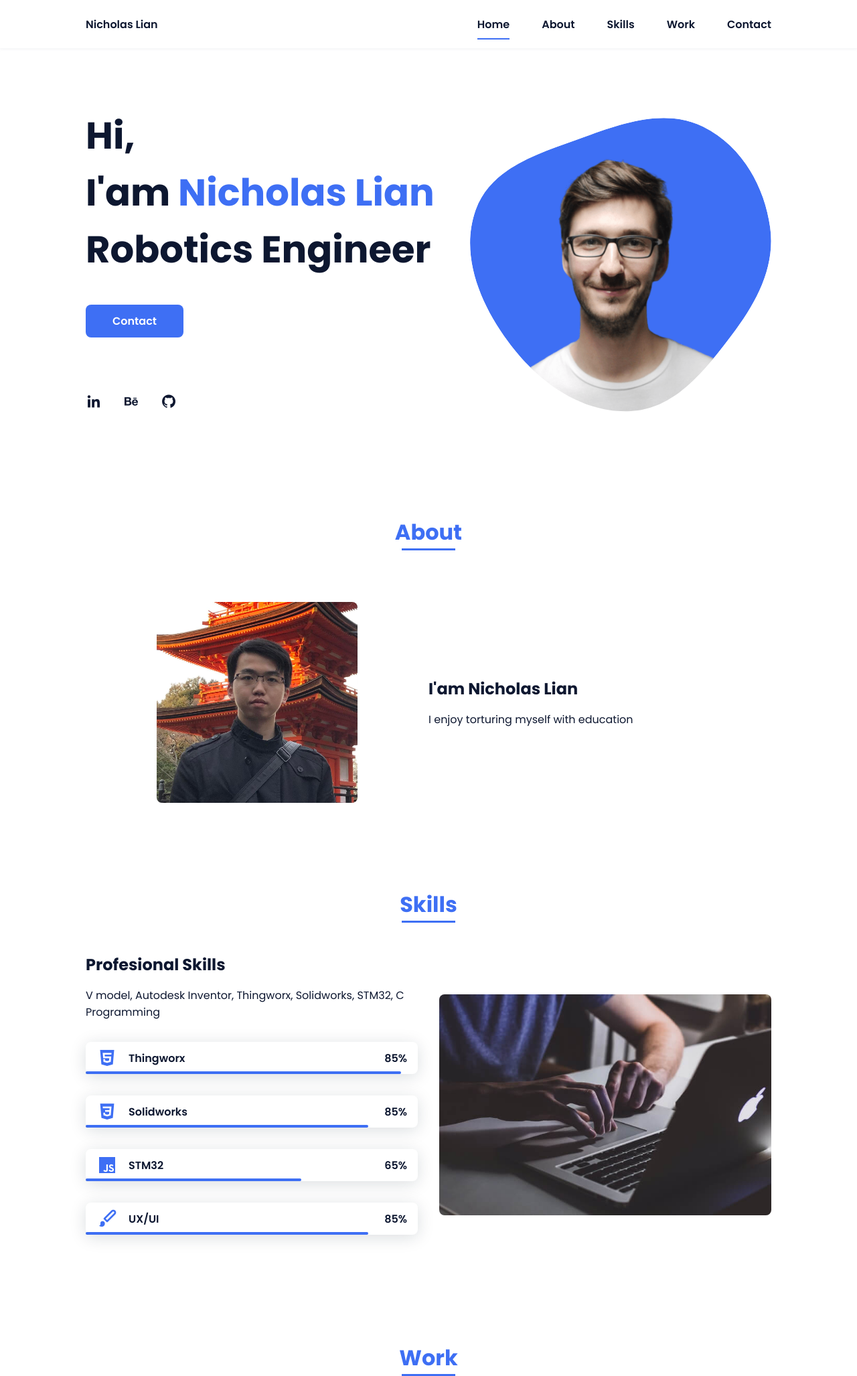
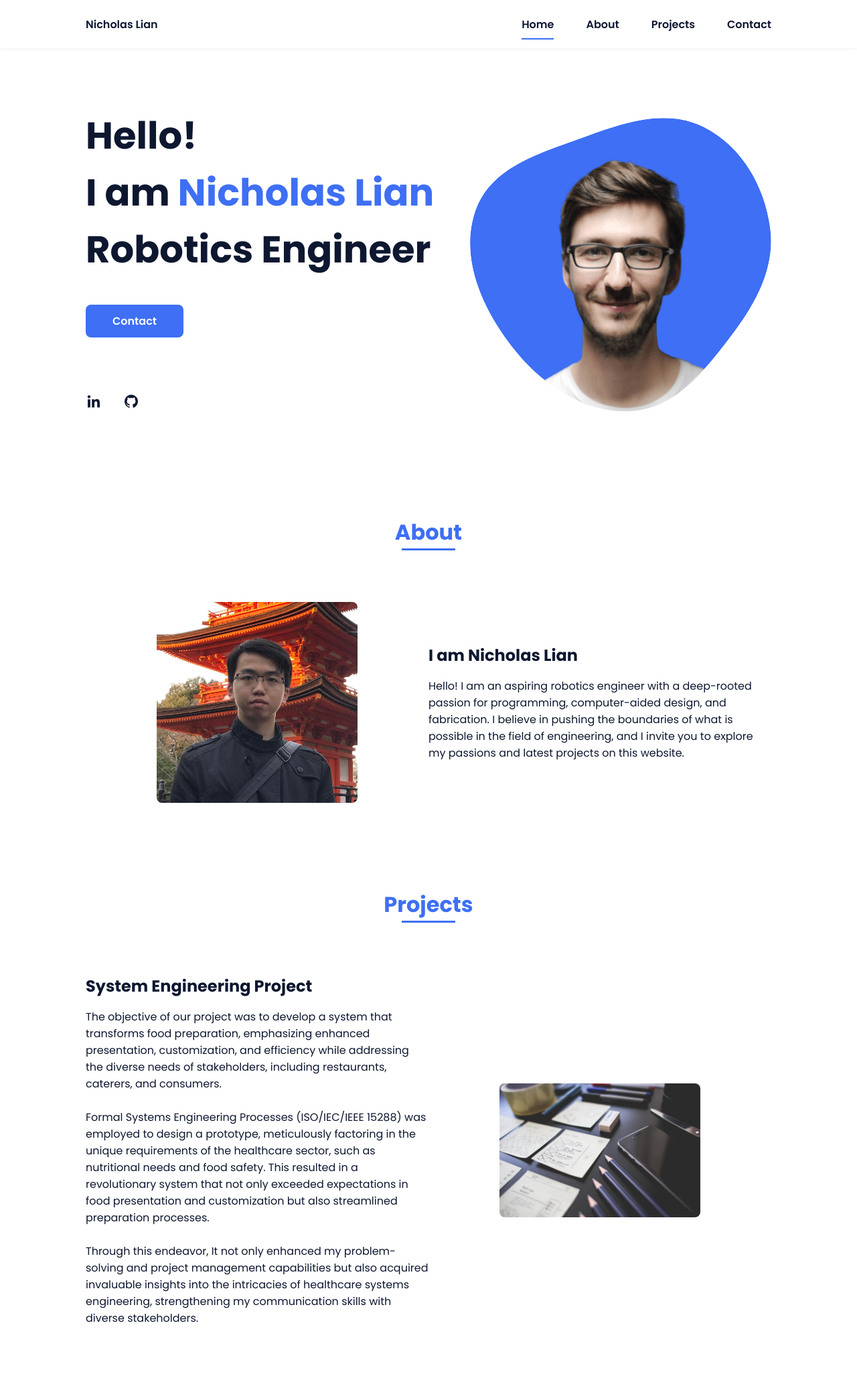
Before and after one commit to 2201124/sep2-portfolio, a plain HTML site: page index.html in a window 1280 px wide. Shown: the top 2055 px of the page at 67% size. Drawn offline with nearby package versions, Linux system fonts and the light colour scheme.

Commit message:
Removed Work & Skills Section

```diff
--- a/assets/css/styles.css
+++ b/assets/css/styles.css
@@ -217,7 +217,7 @@ img {
   fill: var(--first-color);
 }
 .home__blob-img {
-  width: 360px;
+  width: 400px;
 }
 
 /*BUTTONS*/
--- a/index.html
+++ b/index.html
@@ -23,8 +23,8 @@
                     <ul class="nav__list">
                         <li class="nav__item"><a href="#home" class="nav__link active-link">Home</a></li>
                         <li class="nav__item"><a href="#about" class="nav__link">About</a></li>
-                        <li class="nav__item"><a href="#skills" class="nav__link">Skills</a></li>
-                        <li class="nav__item"><a href="#work" class="nav__link">Work</a></li>
+                        <!-- <li class="nav__item"><a href="#skills" class="nav__link">Skills</a></li> -->
+                        <li class="nav__item"><a href="#work" class="nav__link">Projects</a></li>
                         <li class="nav__item"><a href="#contact" class="nav__link">Contact</a></li>
                     </ul>
                 </div>
@@ -39,15 +39,14 @@
             <!--===== HOME =====-->
             <section class="home bd-grid" id="home">
                 <div class="home__data">
-                    <h1 class="home__title">Hi,<br>I'am <span class="home__title-color">Nicholas Lian</span><br> Robotics Engineer</h1>
+                    <h1 class="home__title">Hello!<br>I am <span class="home__title-color">Nicholas Lian</span><br> Robotics Engineer</h1>
 
                     <a href="#" class="button">Contact</a>
                 </div>
 
                 <div class="home__social">
-                    <a href="" class="home__social-icon"><i class='bx bxl-linkedin'></i></a>
-                    <a href="" class="home__social-icon"><i class='bx bxl-behance' ></i></a>
-                    <a href="" class="home__social-icon"><i class='bx bxl-github' ></i></a>
+                    <a href="https://www.linkedin.com/in/liannicholas/"target="_blank" class="home__social-icon"><i class='bx bxl-linkedin'></i></a>
+                    <a href="https://github.com/2201124" target="_blank"class="home__social-icon"><i class='bx bxl-github' ></i></a>
                 </div>
 
                 <div class="home__img">
@@ -57,7 +56,7 @@
                         </mask>
                         <g mask="url(#mask0)">
                             <path d="M9.19024 145.964C34.0253 76.5814 114.865 54.7299 184.111 29.4823C245.804 6.98884 311.86 -14.9503 370.735 14.143C431.207 44.026 467.948 107.508 477.191 174.311C485.897 237.229 454.931 294.377 416.506 344.954C373.74 401.245 326.068 462.801 255.442 466.189C179.416 469.835 111.552 422.137 65.1576 361.805C17.4835 299.81 -17.1617 219.583 9.19024 145.964Z"/>
-                            <image class="home__blob-img" x="50" y="60" href="assets/img/perfil.png"/>
+                            <image class="home__blob-img" x="40" y="60" href="assets/img/perfil.png"/>
                         </g>
                     </svg>
                 </div>
@@ -73,13 +72,13 @@
                     </div>
 
                     <div>
-                        <h2 class="about__subtitle">I'am Nicholas Lian</h2>
-                        <p class="about__text">I enjoy torturing myself with education</p>
+                        <h2 class="about__subtitle">I am Nicholas Lian</h2>
+                        <p class="about__text">Hello! I am an aspiring robotics engineer with a deep-rooted passion for programming, computer-aided design, and fabrication. I believe in pushing the boundaries of what is possible in the field of engineering, and I invite you to explore my passions and latest projects on this website.</p>
                     </div>
                 </div>
             </section>
 
-            <!--===== SKILLS =====-->
+            <!--===== SKILLS
             <section class="skills section" id="skills">
                 <h2 class="section-title">Skills</h2>
 
@@ -142,11 +141,11 @@
                     </div>
                 </div>
             </section>
-
+=====-->
             <!--===== WORK =====-->
             <section class="work section" id="work">
-                <h2 class="section-title">Work</h2>
-
+                <h2 class="section-title">Projects</h2>
+				<!--
                 <div class="work__container bd-grid">
                     <a href="" class="work__img">
                         <img src="assets/img/work1.jpg" alt="">
@@ -167,6 +166,25 @@
                         <img src="assets/img/work6.jpg" alt="">
                     </a>
                 </div>
+				-->
+				<div class="about__container bd-grid">
+                    <div>
+                        <h2 class="about__subtitle">System Engineering Project</h2>
+                        <p class="about__text"> The objective of our project was to develop a system that transforms food preparation, emphasizing enhanced presentation, customization, and efficiency while addressing the diverse needs of stakeholders, including restaurants, caterers, and consumers.</p>
+						<br>
+						<p class="about__text"> Formal Systems Engineering Processes (ISO/IEC/IEEE 15288) was employed to design a prototype, meticulously factoring in the unique requirements of the healthcare sector, such as nutritional needs and food safety.
+						This resulted in a revolutionary system that not only exceeded expectations in food presentation and customization but also streamlined preparation processes.</p>
+						<br>
+						<p class = "about__text">Through this endeavor, It not only enhanced my problem-solving and project management capabilities but also acquired invaluable insights into the intricacies of healthcare systems engineering, strengthening my communication skills with diverse stakeholders. </p>
+					</div>
+
+
+					<a href="" class="about__img">
+                        <img src="assets/img/work1.jpg" alt="">
+                    </a>
+                </div>
+
+
             </section>
 
             <!--===== CONTACT =====-->
@@ -188,11 +206,9 @@
         <footer class="footer">
             <p class="footer__title">Nicholas Lian</p>
             <div class="footer__social">
-                <a href="#" class="footer__icon"><i class='bx bxl-facebook' ></i></a>
-                <a href="#" class="footer__icon"><i class='bx bxl-instagram' ></i></a>
-                <a href="#" class="footer__icon"><i class='bx bxl-twitter' ></i></a>
+                <a href="https://www.linkedin.com/in/liannicholas/"target="_blank" class="footer__icon"><i class='bx bxl-linkedin'></i></a>
+                <a href="https://github.com/2201124"target="_blank" class="footer__icon"><i  class='bx bxl-github'></i></a>
             </div>
-            <p class="footer__copy">&#169; Bedimcode. All rigths reserved</p>
         </footer>
 
 
```
